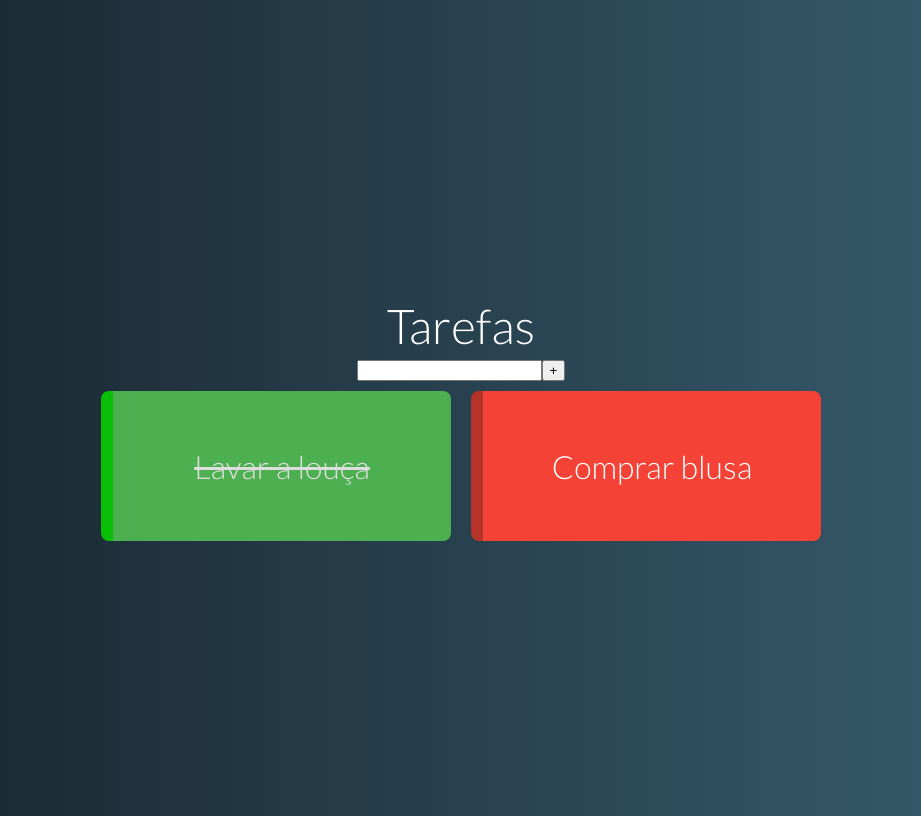
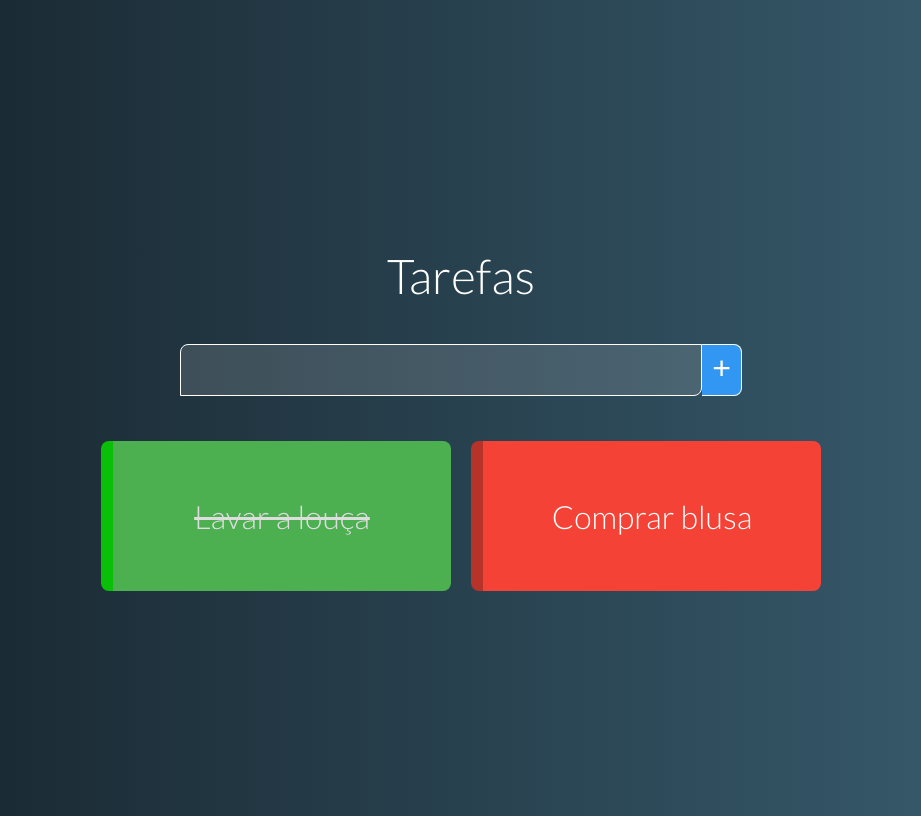
Before and after one commit to renevictorm/ToDoVue, a Vue app: page / in a window 1280 px wide. Shown: the whole page, without its empty margins (179-1100 px from the left). Built offline with nearby package versions, Linux system fonts and the light colour scheme.

Commit message:
ajustes de css

```diff
--- a/src/components/NewTask.vue
+++ b/src/components/NewTask.vue
@@ -1,7 +1,8 @@
 <template>
     <div class="new-task">
-        <input v-model="name" @keydown.enter="add" type="text">
-        <button @click="add">+</button>
+        <input v-model="name" @keydown.enter="add" type="text"
+        class="form-element">
+        <button @click="add" class="form-element">+</button>
 
     </div>
 </template>
@@ -23,5 +24,29 @@
 </script>
 
 <style>
+    .new-task{
+        margin:35px;
+    }
 
+    .form-element{
+        outline: none;
+        font-size: 2rem;
+        border:1px solid #fff;
+        padding: 5px 10px 8px;
+        color: #FFF;
+    }
+
+    input.form-element{
+        width: 500px;
+        background: #FFF2;
+        border-top-left-radius: 8px;
+        border-bottom-right-radius: 8px;
+    }
+
+    button.form-element{
+        border-left: none;
+        background-color: #3296f3;
+        border-top-right-radius: 8px;
+        border-bottom-right-radius: 8px;
+    }
 </style>
```
